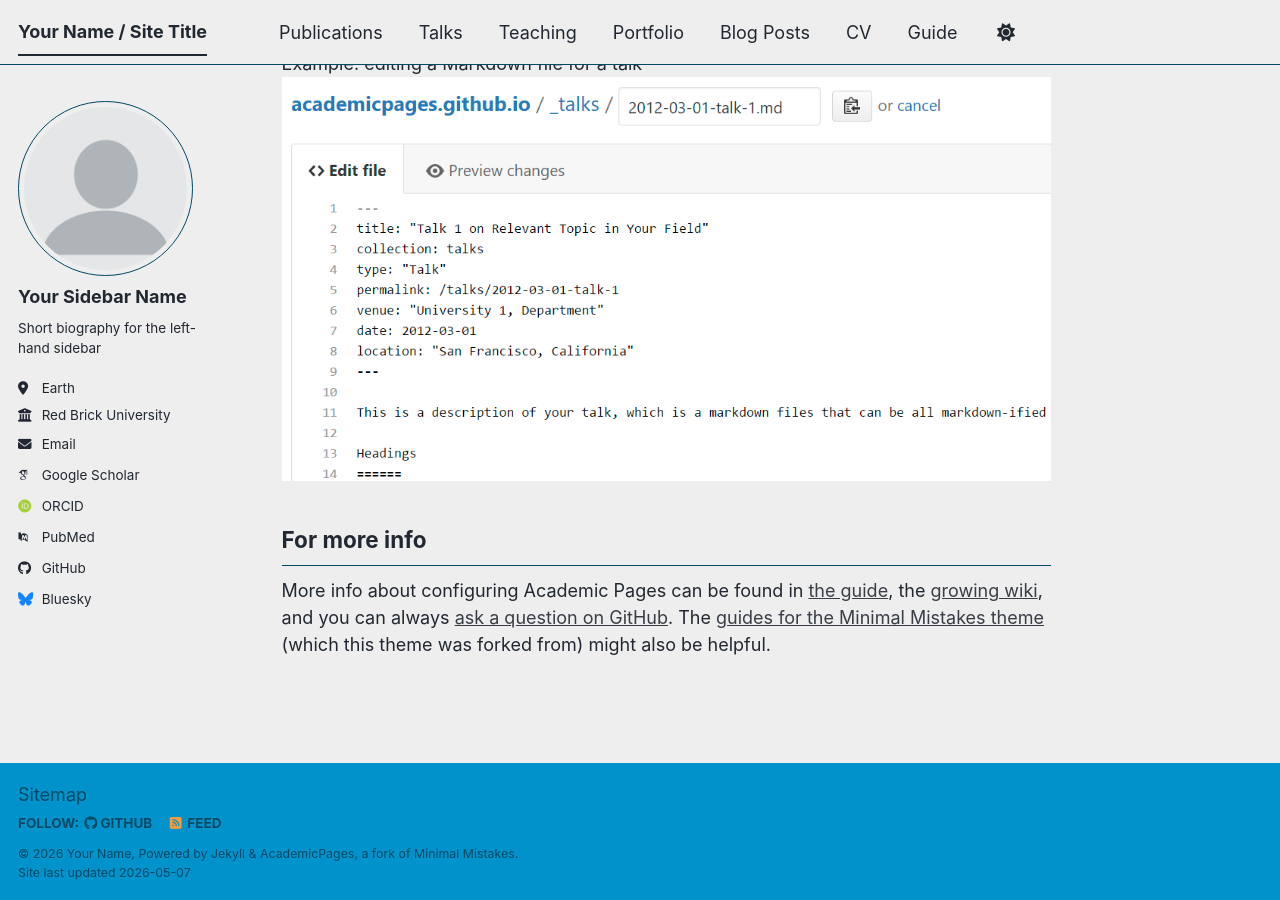
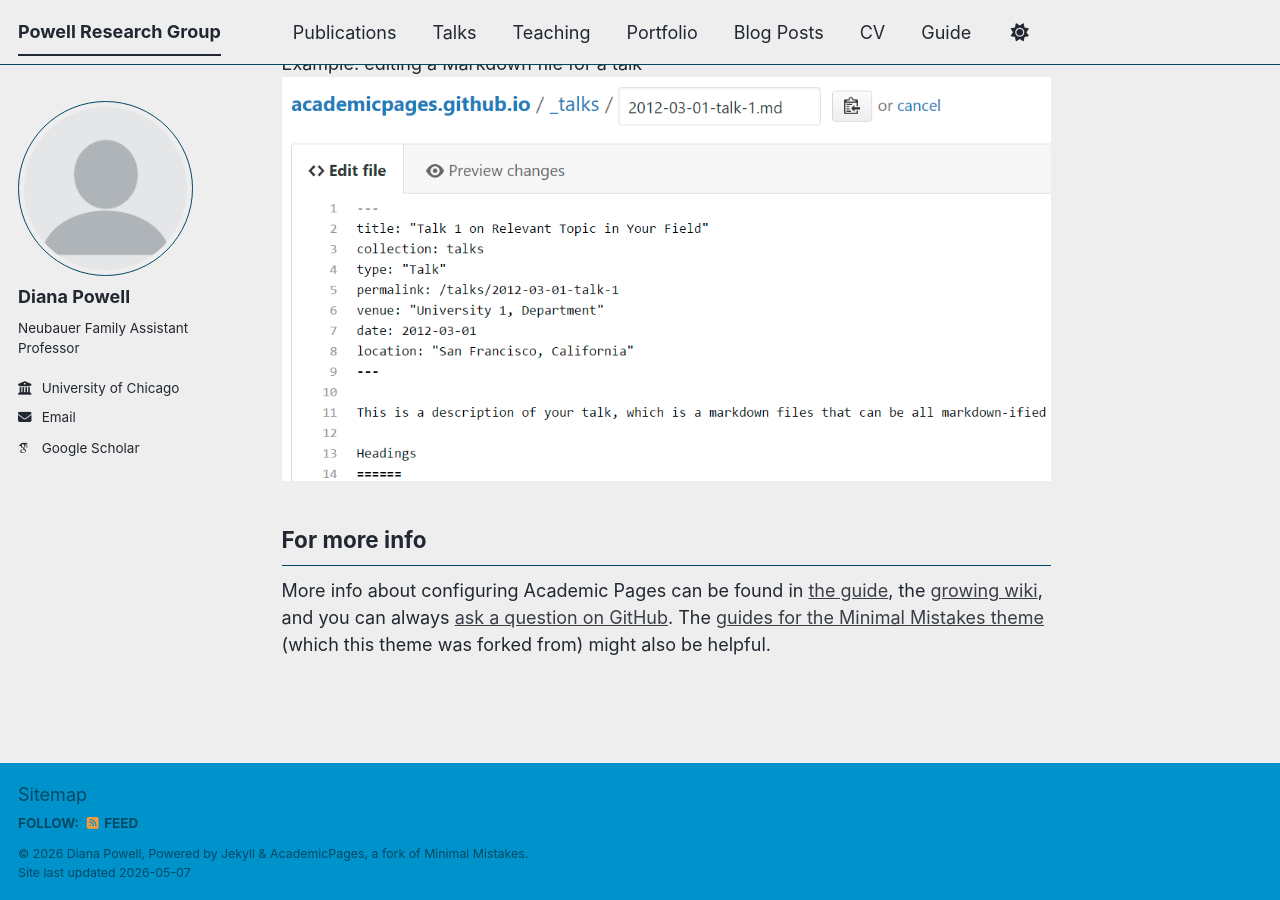
Before and after one commit to dpowplanet/dpowplanet.github.io, a Jekyll site: the page built from _pages/about.md, in a window 1280 px wide and 900 px high, scrolled down 2720 px. Built offline with Jekyll 4.4.1, drawn with Linux system fonts in a browser that asks for light colours; some web fonts are replaced; a script bundle is joined from its source files by our own code; library files that are not in the unit come from our copies.

Commit message:
Update _config.yml

```diff
--- a/_config.yml
+++ b/_config.yml
@@ -9,10 +9,10 @@
 # Basic Site Settings
 locale                   : "en-US"
 site_theme               : "air" # The available themes options are "default", "air", "sunrise", "mint", "dirt" and "contrast"
-title                    : "Your Name / Site Title"
+title                    : "Powell Research Group"
 title_separator          : "-"
-name                     : &name "Your Name"
-description              : &description "Your Name's academic portfolio"   # Update this with a general description of your site, this is the default if not overridden by a page
+name                     : &name "Diana Powell"
+description              : &description "Powell Research Group Website"   # Update this with a general description of your site, this is the default if not overridden by a page
 url                      : https://academicpages.github.io # The base hostname & protocol for your site e.g. "https://[your GitHub username].github.io",
                                                            # or if you already have some other page hosted on Github then use "https://[your GitHub username].github.io/[Your Repo Name]"
 baseurl                  : "" # the subpath of your site, e.g. "/blog"
@@ -24,24 +24,24 @@ repository               : "academicpages/academicpages.github.io"
 author:
   # Biographic information
   avatar           : "profile.png"
-  name             : "Your Sidebar Name"
+  name             : "Diana Powell"
   pronouns         : # example: "she/her"
-  bio              : "Short biography for the left-hand sidebar"
-  location         : "Earth"
-  employer         : "Red Brick University"
+  bio              : "Neubauer Family Assistant Professor"
+  location         : #"Earth"
+  employer         : "University of Chicago"
   uri              : # URL
-  email            : "none@example.org"
+  email            : "diana.powell@uchicago.edu"
 
   # Academic websites
   academia         : # URL
   arxiv            : # URL - Update with the correct link to your profile
-  googlescholar    : "https://scholar.google.com/citations?user=PS_CX0AAAAAJ"
+  googlescholar    : "https://scholar.google.com/citations?user=cOR56rgAAAAJ&hl=en"
   inspire-hep      : # URL
   impactstory      : # URL
-  orcid            : "https://orcid.org/yourorcidurl"
+  orcid            : #"https://orcid.org/yourorcidurl"
   semantic         : # URL
   ssrn             : # URL
-  pubmed           : "https://www.ncbi.nlm.nih.gov/pubmed/?term=john+snow"
+  pubmed           : #"https://www.ncbi.nlm.nih.gov/pubmed/?term=john+snow"
   researchgate     : # URL
   scopus           : # URL
   zotero           : # URL
@@ -51,13 +51,13 @@ author:
   bitbucket        : # Username - Update with your username on the site
   codepen          : # Username
   dribbble         : # Username
-  github           : "academicpages"
+  github           : #"academicpages"
   kaggle           : # Username
   stackoverflow    : # User number or user number and name (i.e., use "1" or "1/jeff-atwood")
 
   # Social media
   artstation       : # Username
-  bluesky          : "bsky.app" # Replace this with you Bluesky username
+  bluesky          : #"bsky.app" # Replace this with you Bluesky username
   facebook         : # Username
   flickr           : # Username
   foursquare       : # Username
```
